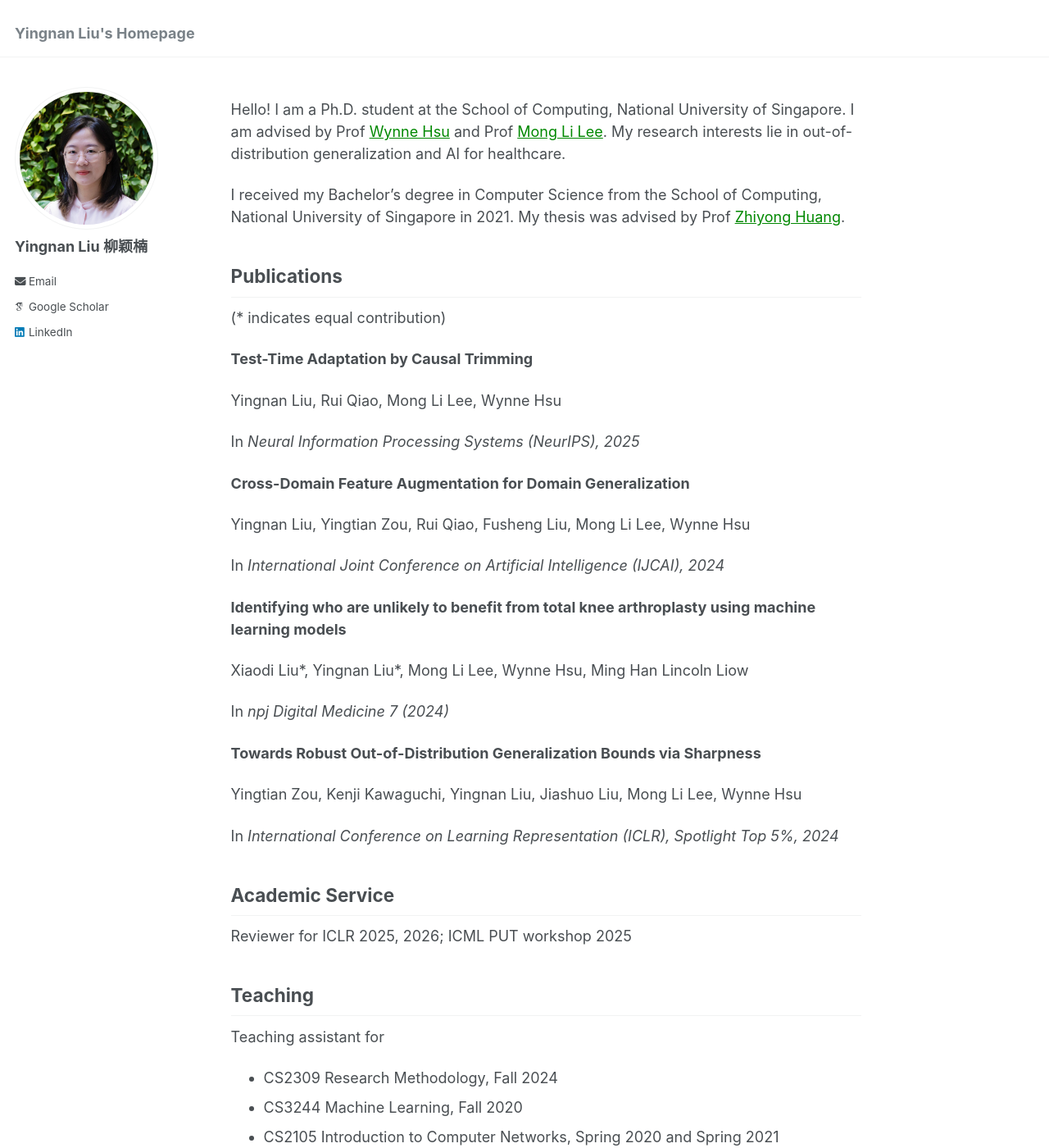
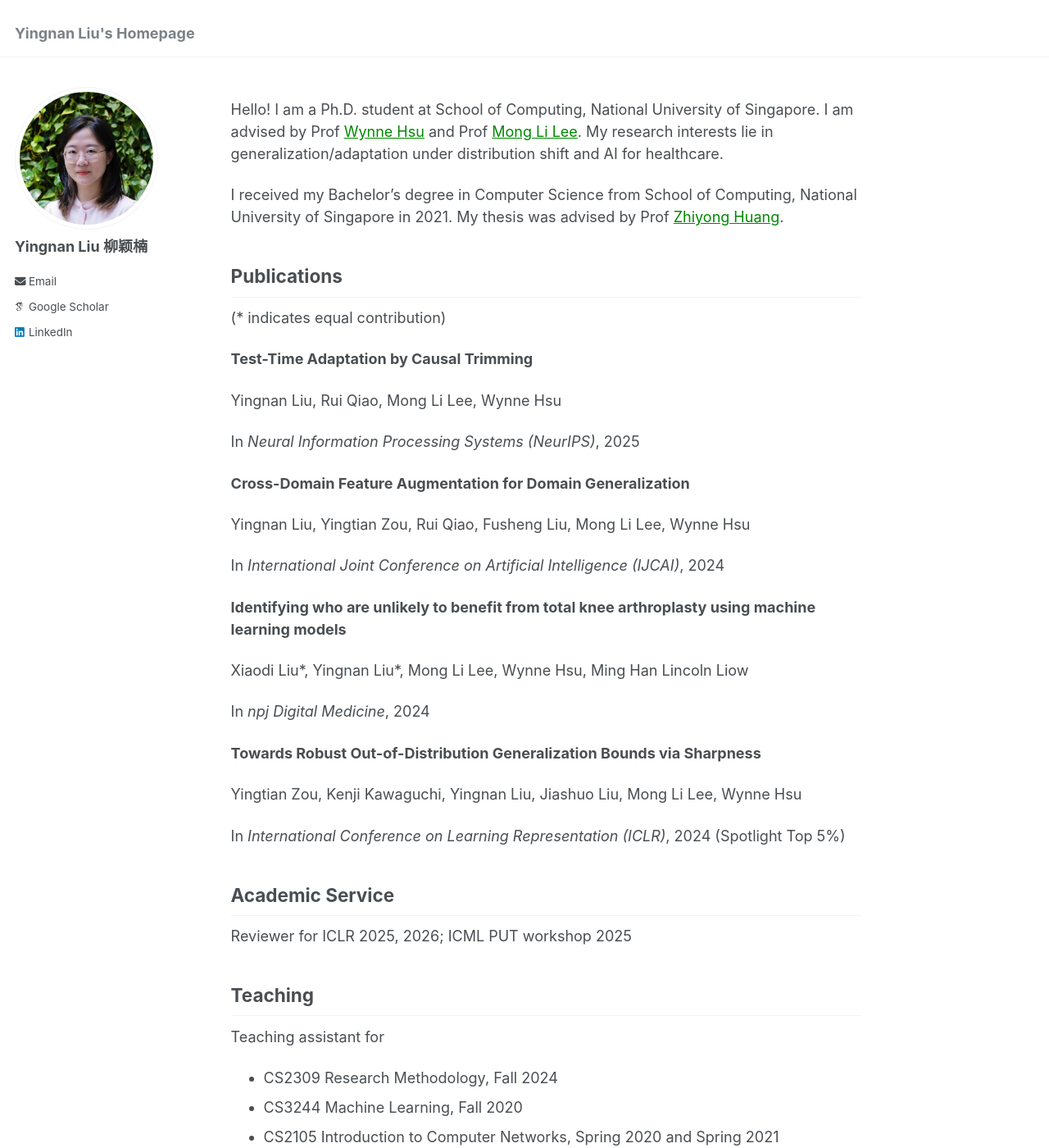
Before and after one commit to NancyQuris/nancyquris.github.io, a Jekyll site: the page built from _pages/about.md, in a window 1280 px wide and 1400 px high. Shown: the whole window at 82% size. Built offline with Jekyll 4.4.1, drawn with Linux system fonts in a browser that asks for light colours; some web fonts are replaced.

Commit message:
update about.md

```diff
--- a/_pages/about.md
+++ b/_pages/about.md
@@ -7,9 +7,9 @@ redirect_from:
   - /about.html
 ---
 
-Hello! I am a Ph.D. student at the School of Computing, National University of Singapore. I am advised by Prof [Wynne Hsu](https://www.comp.nus.edu.sg/~whsu/) and Prof [Mong Li Lee](https://www.comp.nus.edu.sg/~leeml/). My research interests lie in out-of-distribution generalization and AI for healthcare.
+Hello! I am a Ph.D. student at School of Computing, National University of Singapore. I am advised by Prof [Wynne Hsu](https://www.comp.nus.edu.sg/~whsu/) and Prof [Mong Li Lee](https://www.comp.nus.edu.sg/~leeml/). My research interests lie in generalization/adaptation under distribution shift and AI for healthcare.
 
-I received my Bachelor's degree in Computer Science from the School of Computing, National University of Singapore in 2021. My thesis was advised by Prof [Zhiyong Huang](https://www.comp.nus.edu.sg/~huangzy/).
+I received my Bachelor's degree in Computer Science from School of Computing, National University of Singapore in 2021. My thesis was advised by Prof [Zhiyong Huang](https://www.comp.nus.edu.sg/~huangzy/).
 
 
 ## Publications
@@ -19,25 +19,25 @@ I received my Bachelor's degree in Computer Science from the School of Computing
 
 Yingnan Liu, Rui Qiao, Mong Li Lee, Wynne Hsu
 
-In _Neural Information Processing Systems (NeurIPS), 2025_
+In _Neural Information Processing Systems (NeurIPS)_, 2025
 
 **Cross-Domain Feature Augmentation for Domain Generalization**
 
 Yingnan Liu, Yingtian Zou, Rui Qiao, Fusheng Liu, Mong Li Lee, Wynne Hsu
 
-In _International Joint Conference on Artificial Intelligence (IJCAI), 2024_
+In _International Joint Conference on Artificial Intelligence (IJCAI)_, 2024
 
 **Identifying who are unlikely to benefit from total knee arthroplasty using machine learning models**
 
 Xiaodi Liu\*, Yingnan Liu\*, Mong Li Lee, Wynne Hsu, Ming Han Lincoln Liow
 
-In _npj Digital Medicine 7 (2024)_
+In _npj Digital Medicine_, 2024
 
 **Towards Robust Out-of-Distribution Generalization Bounds via Sharpness**
 
 Yingtian Zou, Kenji Kawaguchi, Yingnan Liu, Jiashuo Liu, Mong Li Lee, Wynne Hsu
 
-In _International Conference on Learning Representation (ICLR), Spotlight Top 5%, 2024_
+In _International Conference on Learning Representation (ICLR)_, 2024 (Spotlight Top 5%)
 
 
 ## Academic Service
```
